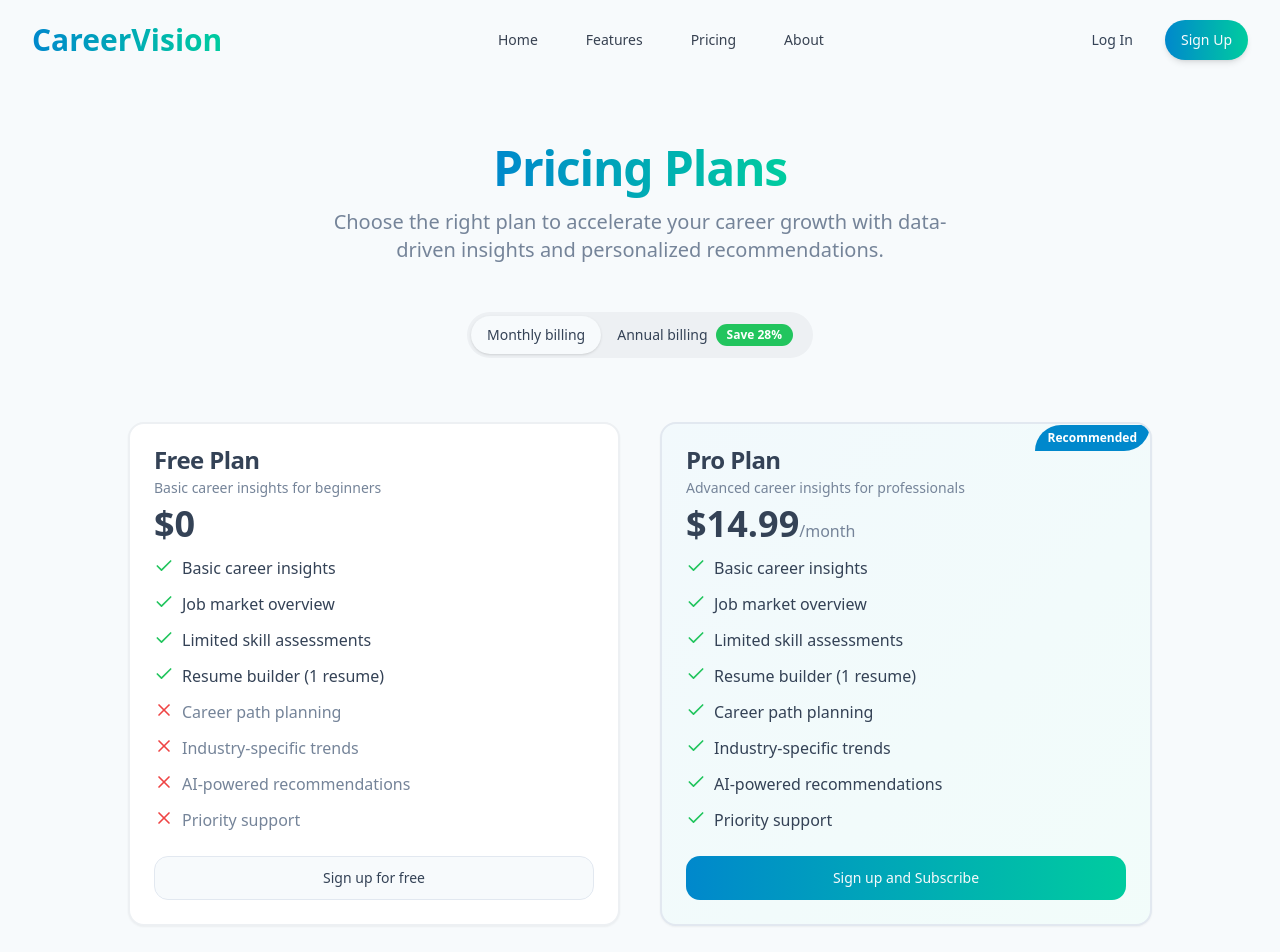
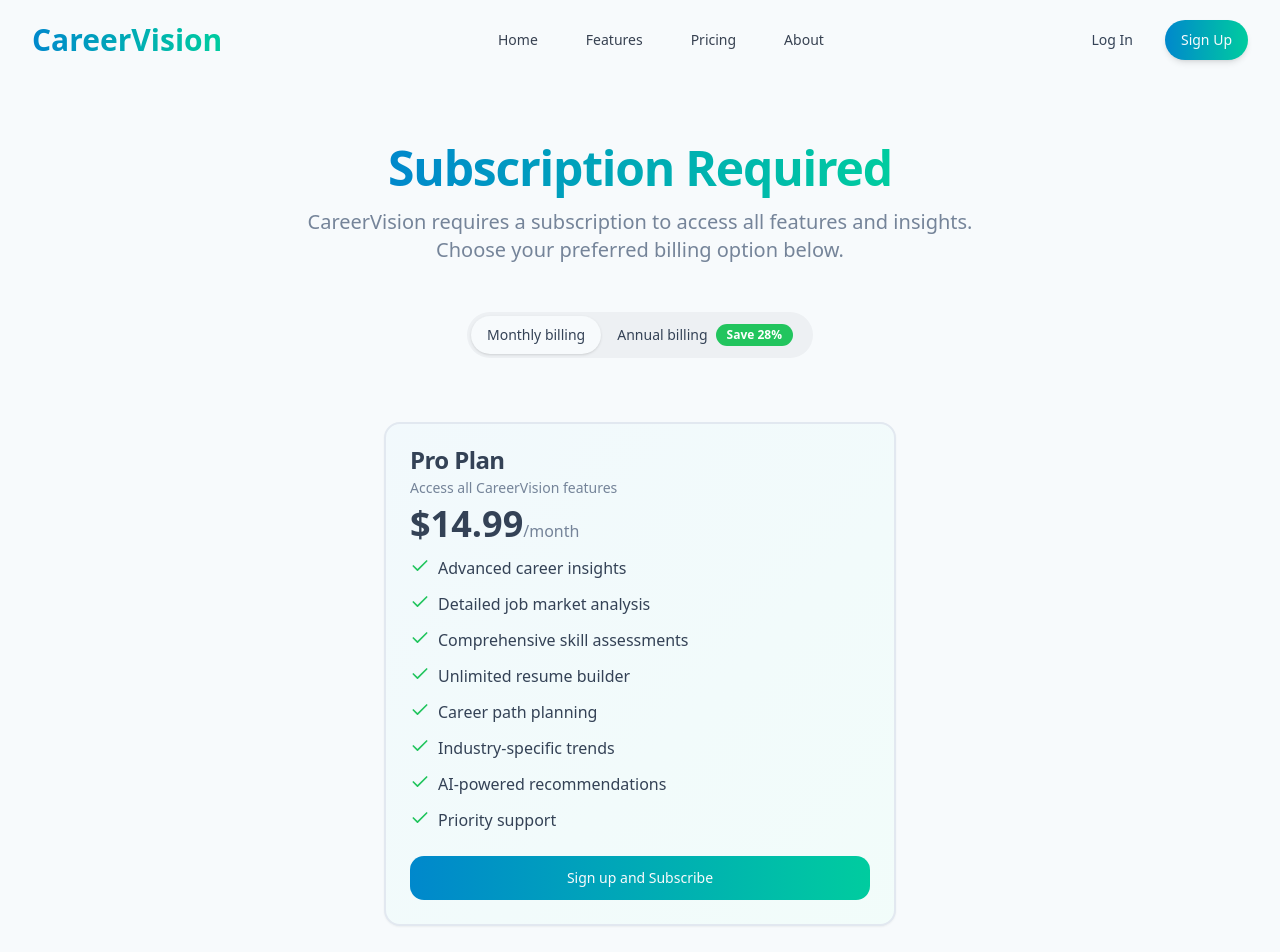
Before and after one commit to HimangshuPronoy/CareerVision2.0, a React (Vite) app: page /pricing in a window 1280 px wide. Shown: the top 952 px of the page. Built offline with nearby package versions, Linux system fonts and the light colour scheme.

Commit message:
Remove free plan and require subscription for app access with auto-redirection to dashboard after purchasing

```diff
--- a/src/components/landing/Hero.tsx
+++ b/src/components/landing/Hero.tsx
@@ -1,9 +1,8 @@
-
 import React from 'react';
 import { Link } from 'react-router-dom';
 import { Button } from '@/components/ui/button';
 import { AspectRatio } from '@/components/ui/aspect-ratio';
-import { ArrowRight, BarChart2, LineChart, TrendingUp } from 'lucide-react';
+import { ArrowRight, BarChart2, LineChart, TrendingUp, CreditCard } from 'lucide-react';
 
 const Hero = () => {
   return (
@@ -34,14 +33,20 @@ const Hero = () => {
                   Get Started <ArrowRight className="ml-2 h-4 w-4" />
                 </Button>
               </Link>
-              <Link to="/features">
+              <Link to="/pricing">
                 <Button size="lg" variant="outline" className="rounded-full shadow-md hover:shadow-lg transition-all duration-300">
-                  Learn More
+                  View Pricing <CreditCard className="ml-2 h-4 w-4" />
                 </Button>
               </Link>
             </div>
 
-            <div className="pt-6 flex items-center justify-center lg:justify-start space-x-8 text-sm animate-fade-in">
+            <div className="pt-3 text-sm text-center lg:text-left animate-fade-in">
+              <span className="text-muted-foreground font-medium">
+                Subscription required to access all features
+              </span>
+            </div>
+
+            <div className="pt-3 flex items-center justify-center lg:justify-start space-x-8 text-sm animate-fade-in">
               <div className="flex items-center space-x-2">
                 <TrendingUp className="h-5 w-5 text-careervision-500" />
                 <span>Market Analysis</span>
--- a/src/contexts/SubscriptionContext.tsx
+++ b/src/contexts/SubscriptionContext.tsx
@@ -13,7 +13,7 @@ const USE_MOCK_DATA = false;
 
 interface SubscriptionStatus {
   isActive: boolean;
-  plan: 'free' | 'monthly' | 'yearly' | null;
+  plan: 'monthly' | 'yearly' | null;
   currentPeriodEnd: Date | null;
   loading: boolean;
 }
@@ -48,8 +48,8 @@ export const SubscriptionProvider: React.FC<{ children: React.ReactNode }> = ({
     // Get subscription status from localStorage for persistence
     const storedPlan = localStorage.getItem('mockSubscriptionPlan');
 
-    // Default to free if nothing in storage
-    let plan: 'free' | 'monthly' | 'yearly' | null = storedPlan as 'free' | 'monthly' | 'yearly' | null || 'free';
+    // Default to null if nothing in storage (no free plan anymore)
+    let plan: 'monthly' | 'yearly' | null = storedPlan as 'monthly' | 'yearly' | null || null;
 
     // Check URL for /subscription/success to simulate successful Stripe checkout
     if (window.location.pathname === '/subscription/success') {
@@ -76,7 +76,7 @@ export const SubscriptionProvider: React.FC<{ children: React.ReactNode }> = ({
     return {
       isActive: plan === 'monthly' || plan === 'yearly',
       plan,
-      currentPeriodEnd: plan === 'free' ? null : currentPeriodEnd,
+      currentPeriodEnd: plan === null ? null : currentPeriodEnd,
       loading: false,
     };
   };
--- a/src/hooks/useStripeCheckout.ts
+++ b/src/hooks/useStripeCheckout.ts
@@ -1,5 +1,5 @@
 import { useState } from 'react';
-import { PRICE_IDS } from '@/lib/stripe';
+import { PRICE_IDS, PLANS } from '@/lib/stripe';
 import { useToast } from '@/hooks/use-toast';
 import { useAuth } from '@/contexts/AuthContext';
 import { getCheckoutUrl } from '@/integrations/stripe/client';
@@ -20,15 +20,16 @@ export const useStripeCheckout = () => {
   const mockSubscription = (priceId: string) => {
     setLoading(true);
 
-    let plan = 'monthly';
+    let plan = PLANS.MONTHLY;
 
     // Determine which plan based on price ID
     if (priceId === PRICE_IDS.YEARLY) {
-      plan = 'yearly';
+      plan = PLANS.YEARLY;
     }
 
     setTimeout(() => {
       setLoading(false);
+      // Add plan information to the URL for the success page
       window.location.href = `/subscription/success?plan=${plan}`;
     }, 1500);
 
@@ -66,7 +67,10 @@ export const useStripeCheckout = () => {
         throw new Error('Supabase key is missing. Check configuration.');
       }
 
-      console.log(`Creating checkout session for price: ${priceId}, user: ${user.id}`);
+      // Determine plan type for success page
+      const planType = priceId === PRICE_IDS.YEARLY ? PLANS.YEARLY : PLANS.MONTHLY;
+
+      console.log(`Creating checkout session for price: ${priceId}, user: ${user.id}, plan: ${planType}`);
 
       // Call the Supabase function directly with fetch
       const response = await fetch(
@@ -81,6 +85,8 @@ export const useStripeCheckout = () => {
             priceId,
             customerId: user.id,
             customerEmail: user.email,
+            // Include success URL with plan information
+            successUrl: `${window.location.origin}/subscription/success?plan=${planType}`,
           }),
         }
       );
@@ -140,10 +146,10 @@ export const useStripeCheckout = () => {
         description: "You'll be redirected to Stripe to complete payment.",
       });
 
-      // Add a small delay before redirecting to make sure we see the logs
+      // Add a small delay before redirecting to make sure toast is visible
       setTimeout(() => {
         window.location.href = checkoutUrl;
-      }, 500);
+      }, 800);
 
       return; // Keep loading state for the redirect
 
--- a/src/lib/stripe.ts
+++ b/src/lib/stripe.ts
@@ -6,7 +6,6 @@ export const PRICE_IDS = {
 
 // Constants for subscription plans
 export const PLANS = {
-  FREE: 'free',
   MONTHLY: 'monthly',
   YEARLY: 'yearly',
 };
--- a/src/pages/Pricing.tsx
+++ b/src/pages/Pricing.tsx
@@ -7,7 +7,7 @@ import { useStripeCheckout } from '@/hooks/useStripeCheckout';
 import { PRICE_IDS, PRICES, YEARLY_SAVINGS_PERCENTAGE } from '@/lib/stripe';
 import { Button } from '@/components/ui/button';
 import { Card, CardContent, CardDescription, CardFooter, CardHeader, CardTitle } from '@/components/ui/card';
-import { Check, X, Loader2 } from 'lucide-react';
+import { Check, Loader2 } from 'lucide-react';
 import { Badge } from '@/components/ui/badge';
 
 const Pricing: React.FC = () => {
@@ -16,14 +16,7 @@ const Pricing: React.FC = () => {
   const { loading, createCheckoutSession } = useStripeCheckout();
   const [billingInterval, setBillingInterval] = useState<'monthly' | 'yearly'>('monthly');
 
-  const features = {
-    free: [
-      'Basic career insights',
-      'Job market overview',
-      'Limited skill assessments',
-      'Resume builder (1 resume)',
-    ],
-    pro: [
+  const features = [
     'Advanced career insights',
     'Detailed job market analysis',
     'Comprehensive skill assessments',
@@ -32,8 +25,7 @@ const Pricing: React.FC = () => {
     'Industry-specific trends',
     'AI-powered recommendations',
     'Priority support',
-    ],
-  };
+  ];
 
   const handleSubscribe = async (priceId: string) => {
     await createCheckoutSession(priceId);
@@ -44,10 +36,10 @@ const Pricing: React.FC = () => {
       <div className="container mx-auto py-16 px-4 sm:px-6 lg:px-8 max-w-7xl">
         <div className="text-center mb-16">
           <h1 className="text-4xl font-bold tracking-tight sm:text-5xl">
-            <span className="gradient-text">Pricing Plans</span>
+            <span className="gradient-text">Subscription Required</span>
           </h1>
           <p className="mt-4 text-xl text-muted-foreground max-w-2xl mx-auto">
-            Choose the right plan to accelerate your career growth with data-driven insights and personalized recommendations.
+            CareerVision requires a subscription to access all features and insights. Choose your preferred billing option below.
           </p>
 
           <div className="flex items-center justify-center mt-8">
@@ -75,62 +67,12 @@ const Pricing: React.FC = () => {
           </div>
         </div>
 
-        <div className="grid grid-cols-1 md:grid-cols-2 gap-10 max-w-5xl mx-auto">
-          {/* Free Plan */}
-          <Card className="border-2 border-muted relative overflow-hidden">
-            <CardHeader className="pb-3">
-              <CardTitle>Free Plan</CardTitle>
-              <CardDescription>Basic career insights for beginners</CardDescription>
-              <div className="mt-1 text-4xl font-bold">$0</div>
-            </CardHeader>
-            <CardContent className="pb-6">
-              <ul className="space-y-3">
-                {features.free.map((feature, index) => (
-                  <li key={index} className="flex items-start">
-                    <Check className="h-5 w-5 text-green-500 shrink-0 mr-2" />
-                    <span>{feature}</span>
-                  </li>
-                ))}
-                {features.pro.slice(4).map((feature, index) => (
-                  <li key={index} className="flex items-start text-muted-foreground">
-                    <X className="h-5 w-5 text-red-500 shrink-0 mr-2" />
-                    <span>{feature}</span>
-                  </li>
-                ))}
-              </ul>
-            </CardContent>
-            <CardFooter>
-              {user ? (
-                subscription.plan === null ? (
-                  <div className="text-center w-full">
-                    <p className="text-sm text-muted-foreground mb-2">You are currently on the free plan</p>
-                    <Button variant="outline" size="lg" className="w-full" asChild>
-                      <Link to="/dashboard">Go to Dashboard</Link>
-                    </Button>
-                  </div>
-                ) : (
-                  <Button variant="outline" size="lg" className="w-full" asChild>
-                    <Link to="/dashboard">Go to Dashboard</Link>
-                  </Button>
-                )
-              ) : (
-                <Button variant="outline" size="lg" className="w-full" asChild>
-                  <Link to="/signup">Sign up for free</Link>
-                </Button>
-              )}
-            </CardFooter>
-          </Card>
-
+        <div className="max-w-lg mx-auto">
           {/* Pro Plan */}
           <Card className="border-2 relative overflow-hidden bg-gradient-to-br from-careervision-500/5 to-insight-500/5">
-            <div className="absolute top-0 right-0">
-              <Badge className="rounded-bl-lg rounded-tr-lg px-3 py-1 bg-careervision-500 text-white">
-                Recommended
-              </Badge>
-            </div>
             <CardHeader className="pb-3">
               <CardTitle>Pro Plan</CardTitle>
-              <CardDescription>Advanced career insights for professionals</CardDescription>
+              <CardDescription>Access all CareerVision features</CardDescription>
               <div className="mt-1">
                 <span className="text-4xl font-bold">
                   {billingInterval === 'monthly'
@@ -149,13 +91,7 @@ const Pricing: React.FC = () => {
             </CardHeader>
             <CardContent className="pb-6">
               <ul className="space-y-3">
-                {features.free.map((feature, index) => (
-                  <li key={index} className="flex items-start">
-                    <Check className="h-5 w-5 text-green-500 shrink-0 mr-2" />
-                    <span>{feature}</span>
-                  </li>
-                ))}
-                {features.pro.slice(4).map((feature, index) => (
+                {features.map((feature, index) => (
                   <li key={index} className="flex items-start">
                     <Check className="h-5 w-5 text-green-500 shrink-0 mr-2" />
                     <span>{feature}</span>
@@ -168,7 +104,12 @@ const Pricing: React.FC = () => {
                 subscription.plan === (billingInterval === 'monthly' ? 'monthly' : 'yearly') ? (
                   <div className="text-center w-full">
                     <p className="text-sm text-muted-foreground mb-2">You are currently on this plan</p>
-                    <Button variant="outline" size="lg" className="w-full" asChild>
+                    <Button
+                      variant="outline"
+                      size="lg"
+                      className="w-full"
+                      asChild
+                    >
                       <Link to="/dashboard">Go to Dashboard</Link>
                     </Button>
                   </div>
```
Also changed, not shown: src/components/RouteGuard.tsx (+13 -4 lines), src/pages/SubscriptionSuccess.tsx (+21 -2 lines). Lines whose indentation alone changed are shown as unchanged.
